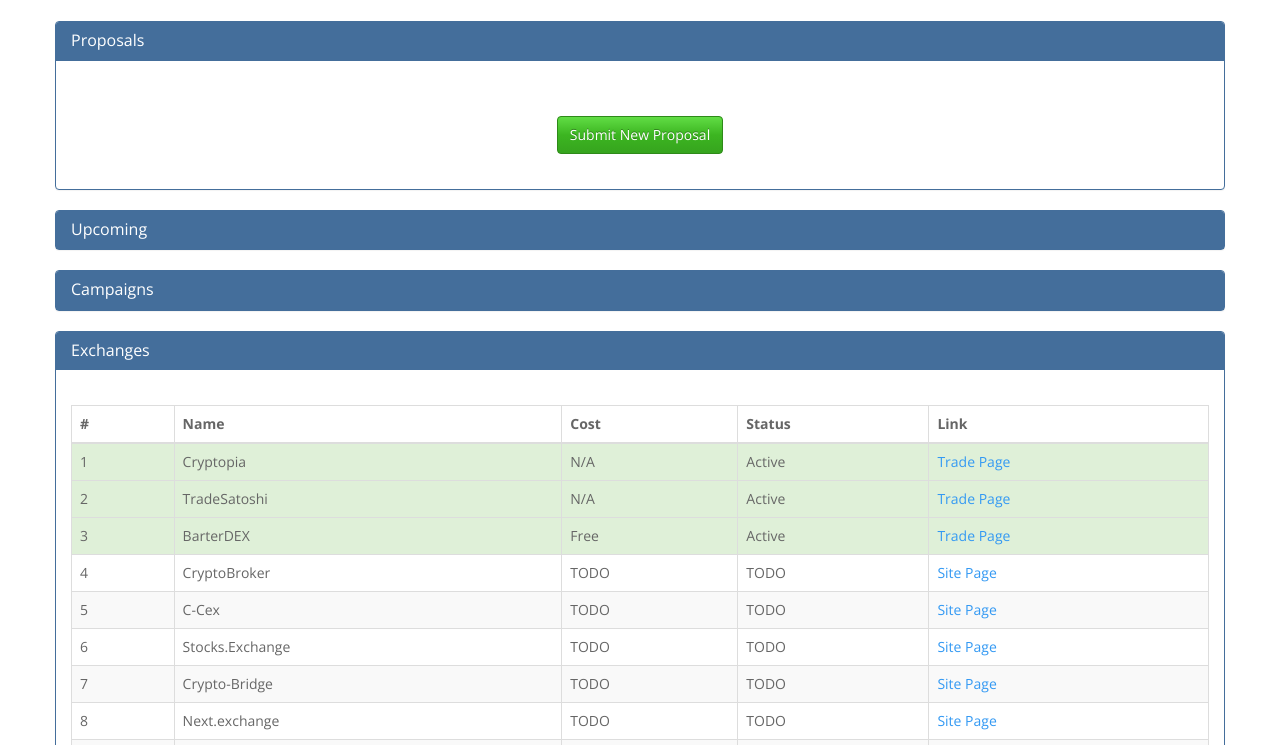
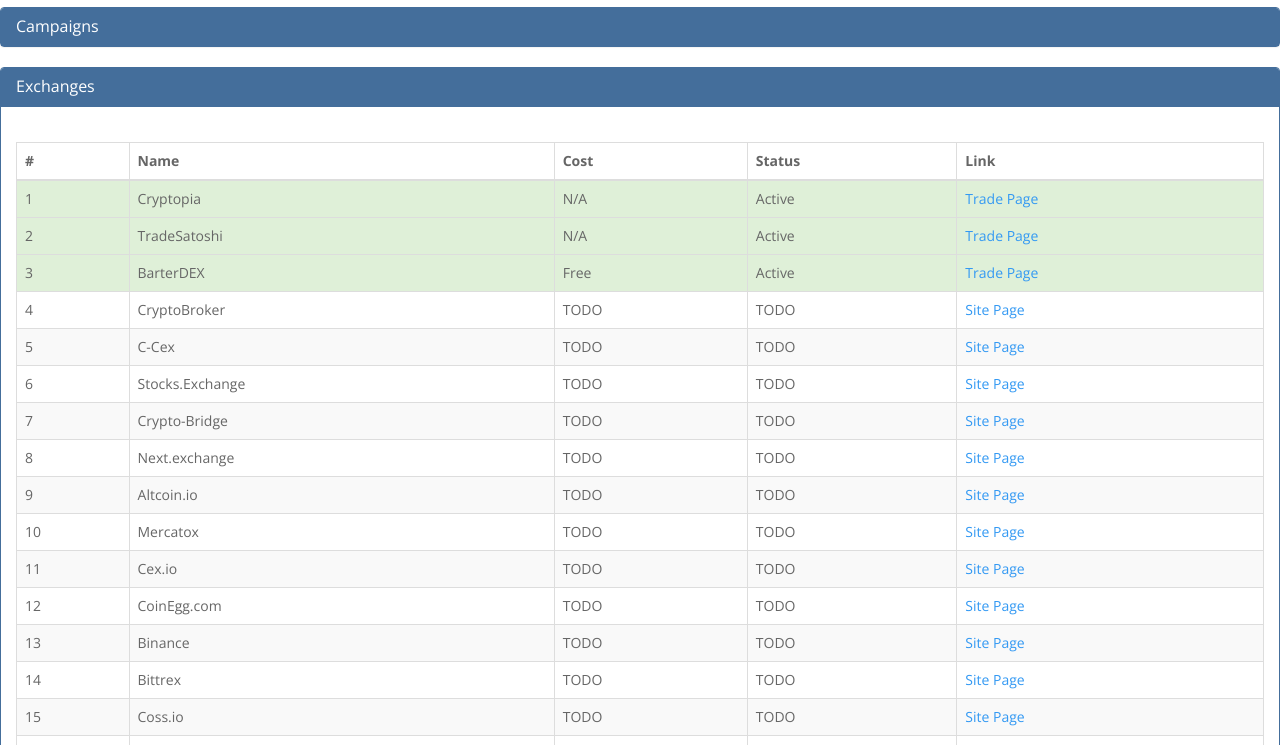
Before and after one commit to MyHush/hush-dashboard, a plain HTML site: page index2.html in a window 1280 px wide. Shown: the part 54-799 px from the top of the page. Drawn offline with nearby package versions, Linux system fonts and the light colour scheme.

Commit message:
Update index2.html

```diff
--- a/index2.html
+++ b/index2.html
@@ -30,48 +30,7 @@
         </div>
       </div>
     </nav>
-        <div class="container" id="top">
-      <div class="row vertical-center-row" style="margin-top: 75px;">
-        <div class="panel panel-primary">
-          <div class="panel-heading">
-            <h3 class="panel-title">Proposals</h3>
-          </div>
-          <div class="panel-body">
-            <span class="container">
-              <table class="table table-striped table-hover table-bordered">
-                <thead>
-                  <!--<tr>
-                    <th>HIP #</th>
-                    <th>Type</th>
-                    <th>Name</th>
-                    <th>Author</th>
-                    <th>Status</th>
-                    <th>Links</th>
-                  </tr>-->
-                </thead>
-                <tbody>
-                  <!--<tr>
-                    <td>1</td>
-                    <td>Having more fun</td>
-                    <td>Do more code</td>
-                    <td>1 Hush per 100 lines</td>
-                    <td>Vote Passed / Campaign Expired</td>
-                    <td><a href="http://www.strawpoll.me/" target="_blank">Results / </a><a href="https://myhush.org" target="_blank">Payment Details</a></td>
-                  </tr>-->
-                  <!--<tr>
-                    <td>2</td>
-                    <td>Process</td>
-                    <td>Hush Foundation</td>
-                    <td>Eddy O.</td>
-                    <td>Draft</td>
-                    <td><a href="https://github.com/MyHush/hips/blob/master/hip-0002.md" target="_blank">View</a></td>
-                  </tr>-->
-                </tbody>
-              </table>
-              <div class="col-md-12 text-center"><a href="https://github.com/MyHush/hips" target="_blank" class="btn btn-success">Submit New Proposal</a></div>
-            </span>
-          </div>
-        </div>
+
 
         <div class="panel panel-primary">
           <div class="panel-heading">
```
